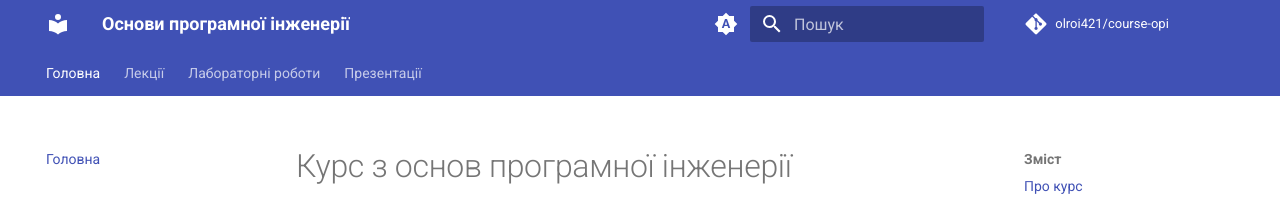
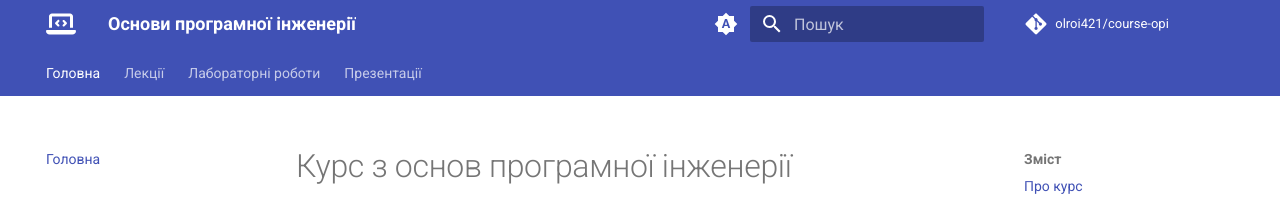
Before and after one commit to olroi421/course-opi, an MkDocs documentation site: the page built from docs/index.md, in a window 1280 px wide. Shown: the top 203 px of the page. Built offline with MkDocs 1.6.1 and Material for MkDocs 9.7.7, drawn with Linux system fonts in a browser that asks for light colours; comment, search, counter and statistics services are not loaded.

Commit message:
Update mkdocs.yml

```diff
--- a/mkdocs.yml
+++ b/mkdocs.yml
@@ -14,7 +14,7 @@ theme:
   name: material
   language: uk
   icon:
-    logo: material/code/array
+    logo: fontawesome/solid/laptop-code
   features:
     - navigation.tabs
     - navigation.sections
```
